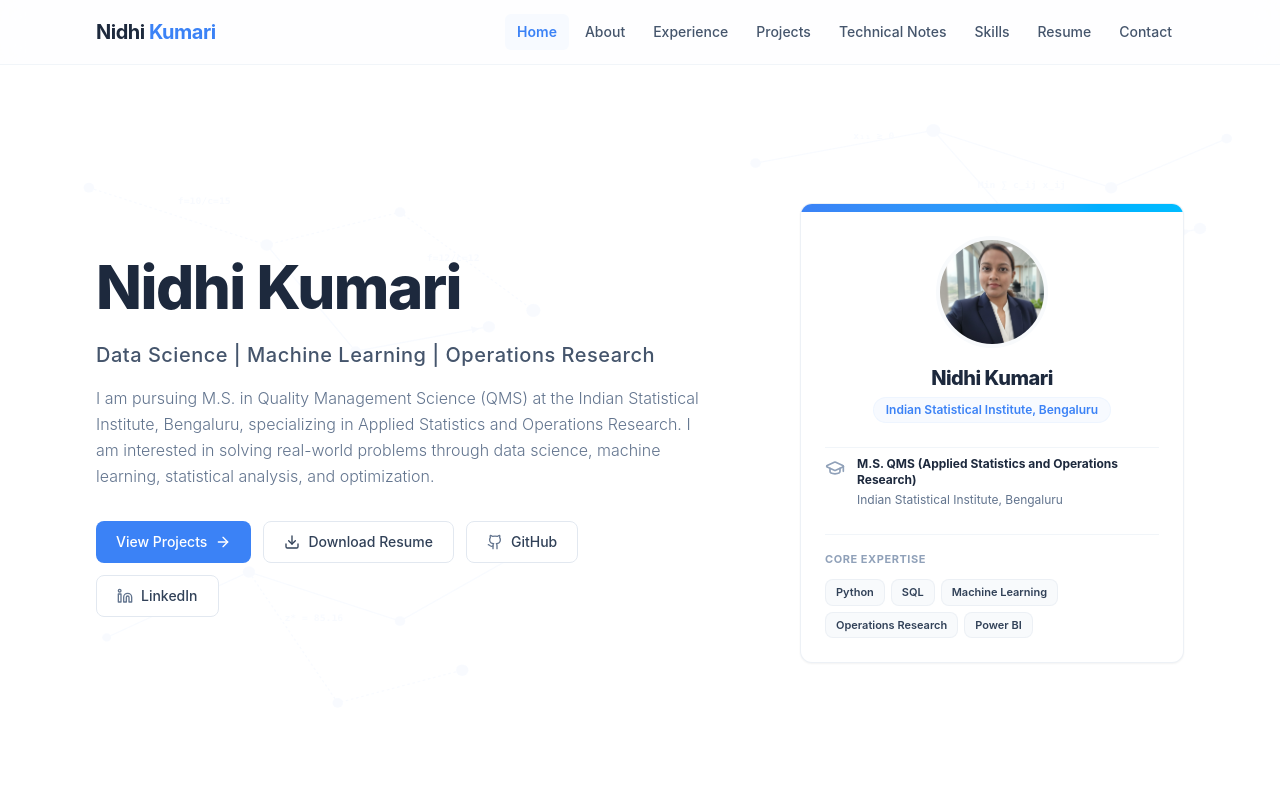
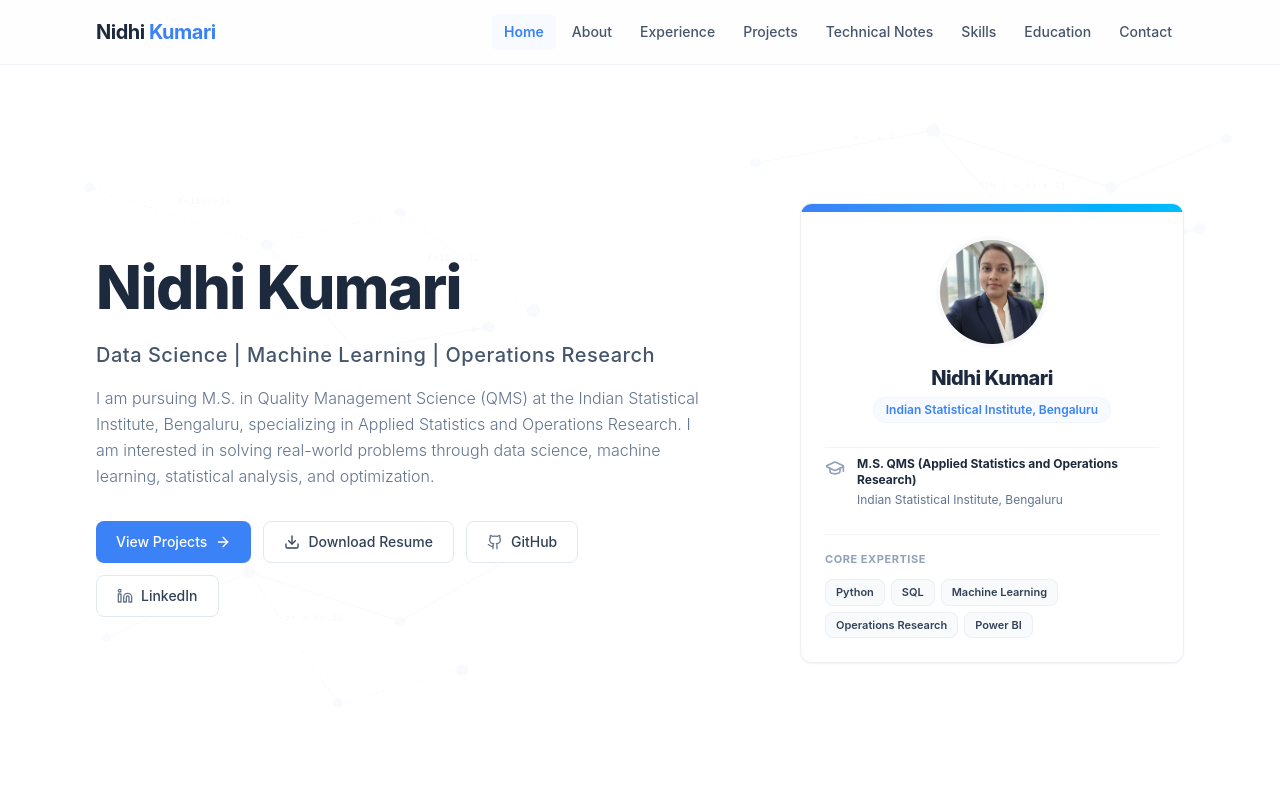
Before and after one commit to Nidhi-2468/portfolio, a React (Vite) app: page / in a window 1280 px wide. Shown: the top 800 px of the page. Built offline with nearby package versions, Linux system fonts and the light colour scheme.

Commit message:
Replace Resume navigation with Education

```diff
--- a/src/layouts/Navbar.tsx
+++ b/src/layouts/Navbar.tsx
@@ -9,7 +9,7 @@ const navItems = [
   { id: 'projects', label: 'Projects' },
   { id: 'technical-notes', label: 'Technical Notes'},
   { id: 'skills', label: 'Skills' },
-  { id: 'resume', label: 'Resume' },
+  { id: 'education', label: 'Education' },
   { id: 'contact', label: 'Contact' },
 ];
 
```
Also changed, not shown: 1 other file (tests, documents, lock files or other folders).
